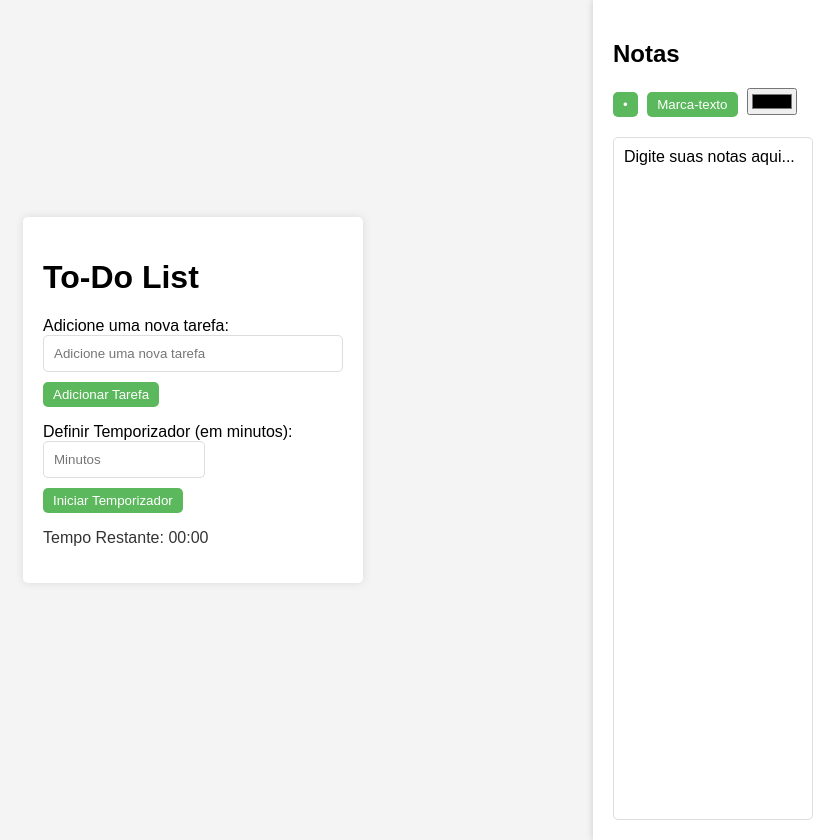
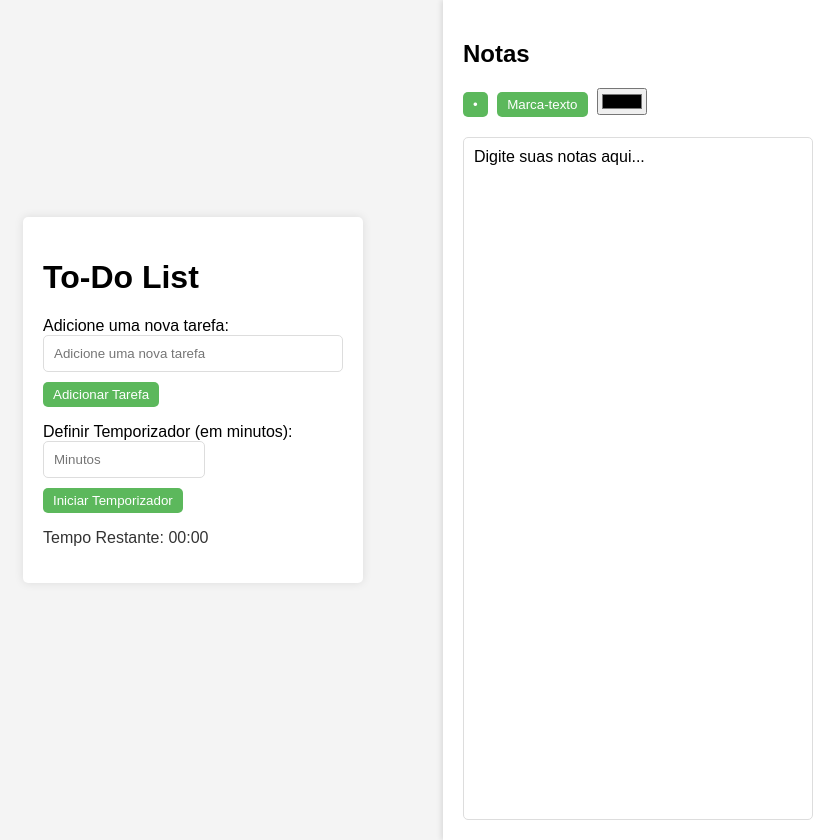
Before and after one commit to Gutineobixo/to-do-list, a plain HTML site: page index.html in a window 1280 px wide. Shown: the whole page, without its empty margins (447-1280 px from the left). Drawn offline with Linux system fonts and the light colour scheme.

Commit message:
Update styles.css

```diff
--- a/styles.css
+++ b/styles.css
@@ -92,7 +92,7 @@ button:hover {
     position: absolute;
     right: 0;
     top: 0;
-    width: 200px;
+    width: 350px;
     height: 100vh;
     background-color: #fff;
     box-shadow: -2px 0 5px rgba(0,0,0,0.1);
```
